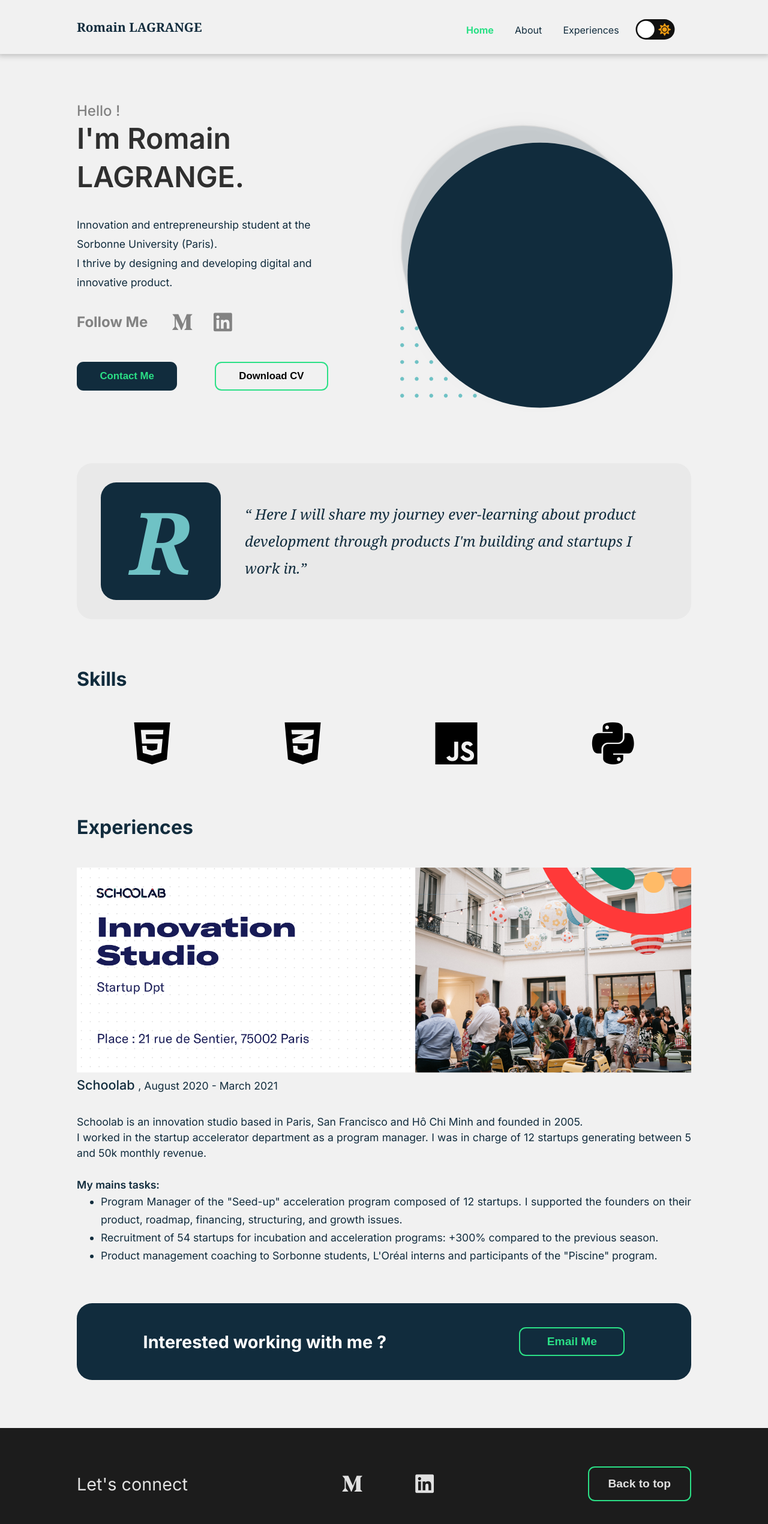
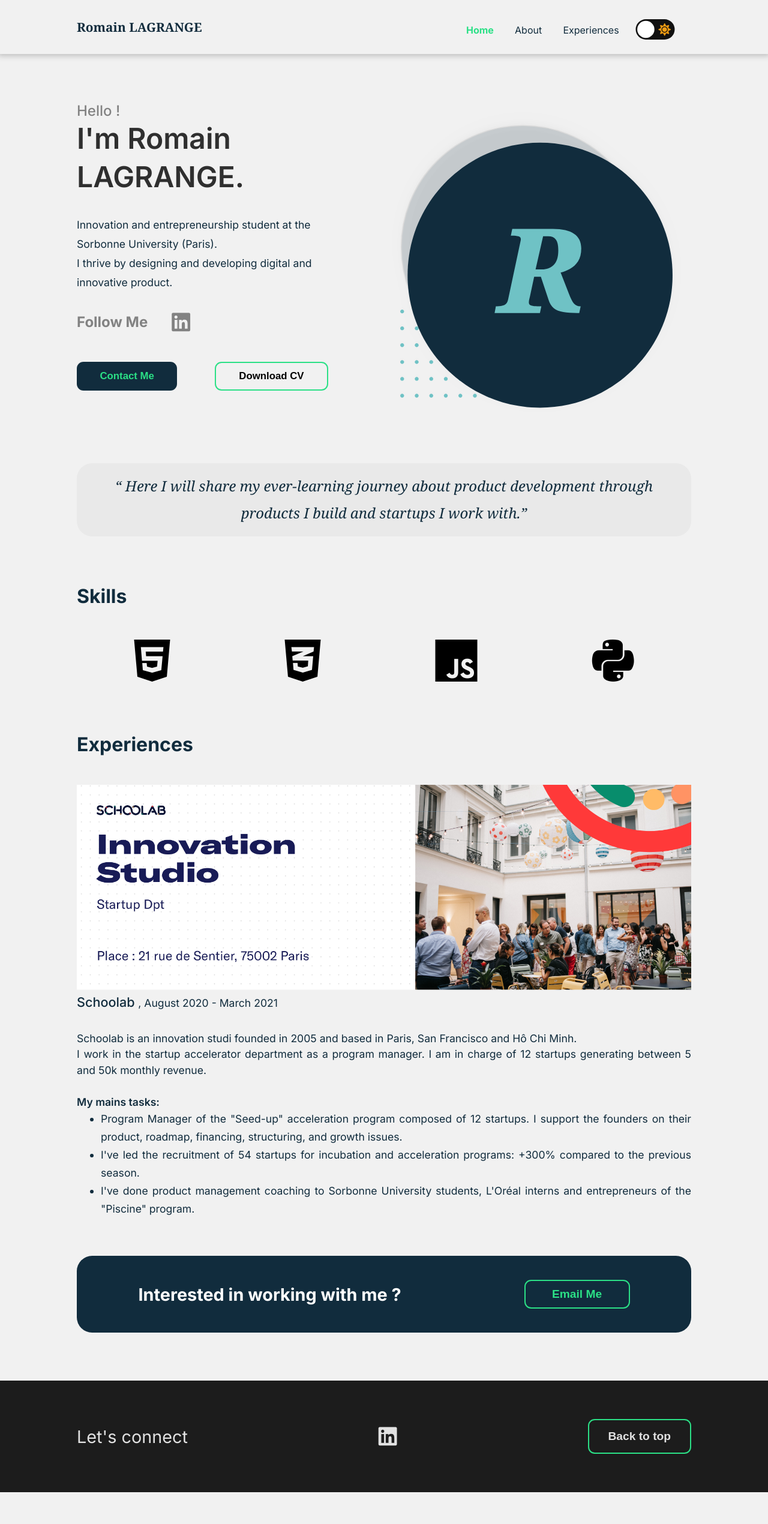
Before and after one commit to Romainl01/Portofolio-website, a plain HTML site: page index.html in a window 1280 px wide. Shown: the whole page at 60% size. After the commit the page ends 2487 px from the top, so only its background shows below. Drawn offline with Linux system fonts and the light colour scheme.

Commit message:
fixed bug, nav, new hero img

```diff
--- a/index.html
+++ b/index.html
@@ -20,9 +20,9 @@
             </span>
         <span>Romain LAGRANGE</span>
             <ul class="main-nav" id="js-menu">
-                <li><a class="current" href="./homepage.html">Home</a></li>
-                <li><a href="">About</a></li>
-                <li><a href="">Experiences</a></li>
+                <li><a class="current" href="#header">Home</a></li>
+                <li><a href="#about">About</a></li>
+                <li><a href="#experiences">Experiences</a></li>
                 <li><input type="checkbox" class="checkbox" id="dark-mode-checkbox" />
                     <label class="label" for="dark-mode-checkbox">
                         <i class="fas fa-moon"></i>
@@ -34,9 +34,9 @@
         </nav>
 
     </header>
-    <div class="margin1">
+    <div class="margin1" id="header">
     <main>
-        <div class="hero">
+        <div class="hero" >
             <div class="left-hero">
             <span>Hello !</span>
             <h1>I'm Romain LAGRANGE.</h1>
@@ -57,22 +57,22 @@
                 <form  method="POST" action="mailto:romainlagrange33@gmail.com" id="contact-form">
             <button id="contactMe">Contact Me</button>
             </form>
-            <form method="get" action="./ressources/CV_CESURE_V2 copie.pdf" target="_blank" id="resume-form">
+            <form method="get" action="./ressources/CV_CESURE_V4 copie.pdf" target="_blank" id="resume-form">
             <button type="submit" id="resume">
                 Download CV</a></button>
             </form>
             </div>
             </div>
             <div class="image-hero">
-                <img src="./images/hero-head.svg" alt="background-decor">
+                <img src="./images/image-hero.svg" alt="background-decor">
             </div>
         </div>
-        <div class="purpose">
+        <div class="purpose" id="about">
                 <div class="left-r">
                     <span>R</span>
                 </div>
                 <div class="quote">
-                    <p>“ Here I will share my journey ever-learning about product development through products I'm building and startups I work in.”</p>
+                    <p>“ Here I will share my ever-learning journey about product development through products I build and startups I work with.”</p>
                 </div>
         </div>
         <div class="skills">
@@ -83,7 +83,7 @@
                 <i class="fab fa-js"></i>
                 <i class="fab fa-python"></i>
             </div>
-        <div class="experiences">
+        <div class="experiences" id="experiences">
             <div class="header-exp">
             <h2>Experiences</h2>
             <!--             <button>View More</button> -->
@@ -95,20 +95,20 @@
                     <p> <span>Schoolab </span>, August 2020 - March 2021</p>
                 </div>
                 <div class="second-exp">
-                    <p>Schoolab is an innovation studio based in Paris, San Francisco and Hô Chi Minh and founded in 2005.</p>
-                    <p>I worked in the startup accelerator department as a program manager. I was in charge of 12 startups generating between 5 and 50k monthly revenue. </p>
+                    <p>Schoolab is an innovation studi founded in 2005 and based in Paris, San Francisco and Hô Chi Minh.</p>
+                    <p>I work in the startup accelerator department as a program manager. I am in charge of 12 startups generating between 5 and 50k monthly revenue. </p>
                     <p><br><strong> My mains tasks:</strong></p>
                     <ul>
-                        <li>Program Manager of the "Seed-up" acceleration program composed of 12 startups. I supported the founders on their product, roadmap, financing, structuring, and growth issues.</li>
-                    <li>Recruitment of 54 startups for incubation and acceleration programs: +300% compared to the previous season.</li>
-                 <li>Product management coaching to Sorbonne students, L'Oréal interns and participants of the "Piscine" program. </li>
+                        <li>Program Manager of the "Seed-up" acceleration program composed of 12 startups. I support the founders on their product, roadmap, financing, structuring, and growth issues.</li>
+                    <li>I've led the recruitment of 54 startups for incubation and acceleration programs: +300% compared to the previous season.</li>
+                 <li>I've done product management coaching to Sorbonne University students, L'Oréal interns and entrepreneurs of the "Piscine" program. </li>
                 </ul>
 
                 </div>
             </div>
         </div>
         <div class="cta">
-            <p>Interested working with me ?</p>
+            <p>Interested in working with me ?</p>
             <form  method="POST" action="mailto:romainlagrange33@gmail.com" id="contact-form-cta">
             <button id="first-btn-cta">Email Me</button>
             </form>
@@ -119,7 +119,7 @@
     <footer>
         <p>Let's connect</p>
         <div class="icon">
-            <a href="https://medium.com/@romainlagrange33"><i class="fab fa-medium-m"></i></a>
+            <a href="https://medium.com/@romainlagrange33" id="mediumFooter"><i class="fab fa-medium-m"></i></a>
             <a href="https://www.linkedin.com/in/romain-lagrange1/"><i class="fab fa-linkedin"></i></a>
         </div>
         <button id="back-to-top">Back to top
--- a/styles.css
+++ b/styles.css
@@ -247,6 +247,9 @@ li a {
   display: inline-flex;
   align-items: center;
 }
+.medium-hero{
+  display: none;
+}
 
 .icon-hero{
   display: inline-flex;
@@ -372,14 +375,23 @@ li a {
     text-align: center;
   }
 
-.medium-hero, .linkedin-hero {
+/* .medium-hero, .linkedin-hero {
+  display:inline-block;
+  margin: 2vh 4vw;
+} */
+.medium-hero{
+  display: none;
+}
+
+.linkedin-hero {
   display:inline-block;
   margin: 2vh 4vw;
 }
 
+
 .icon-hero{
 width: 100%;
-margin: auto;
+/* margin: auto; */
 }
 }
 
@@ -394,6 +406,7 @@ margin: auto;
   align-items: center;
 }
 .left-r {
+  display: none;
   background-color: #112c3d;
   width: 20vw;
   max-width: 200px;
@@ -413,17 +426,18 @@ margin: auto;
 }
 
 .quote  {
-  width: 70%;
+  width: 100%;
   font-size: 1.5rem;
   font-family: "Noto Serif", serif;
   font-weight: 500;
   font-style: italic;
   line-height: 2.8rem;
-  margin: 0rem 2.5rem 0rem 2.5rem;
+  margin: 1rem 2.5rem 1rem 2.5rem;
 }
 
 .quote p {
   color: var(--dark-blue);
+  text-align: center;
 }
 
 @media screen and (max-width: 950px){
@@ -595,7 +609,7 @@ footer .icon {
   display: inline-flex;
   justify-content: space-between;
   font-size: 2.2rem;
-  width: 15%;
+  /* width: 15%; */
   color: #E1E1E1;
   margin: 0rem auto;
 }
@@ -647,4 +661,11 @@ font-size: 1rem;
 footer{
 padding: 2.5rem 10vw;
 }
+#mediumFooter{
+  display: none;
 }
+}
+
+#mediumFooter{
+  display: none;
+}
```
Also changed, not shown: images/Image-hero.png (added), images/image-hero.svg (added), 3 other files.
